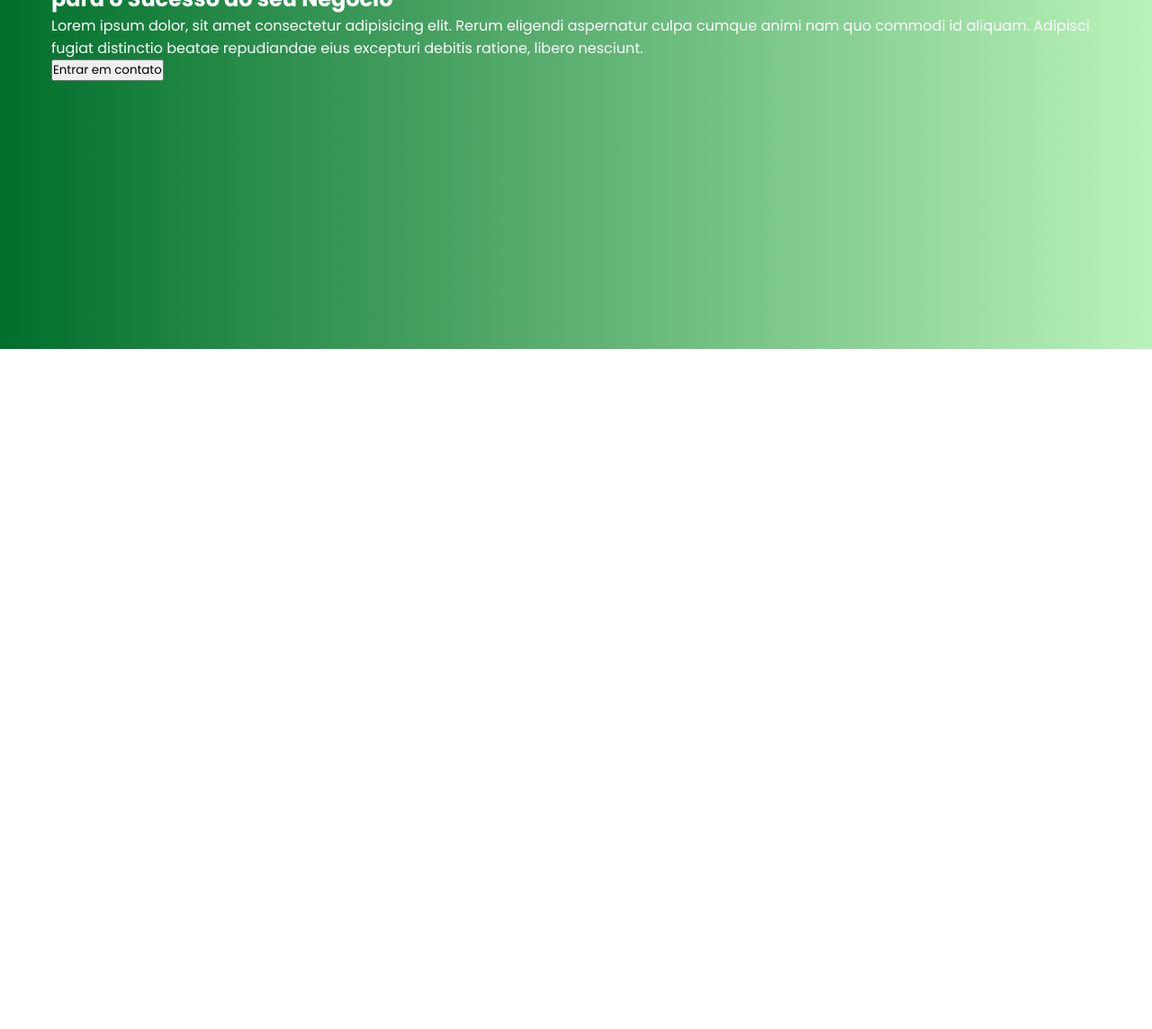
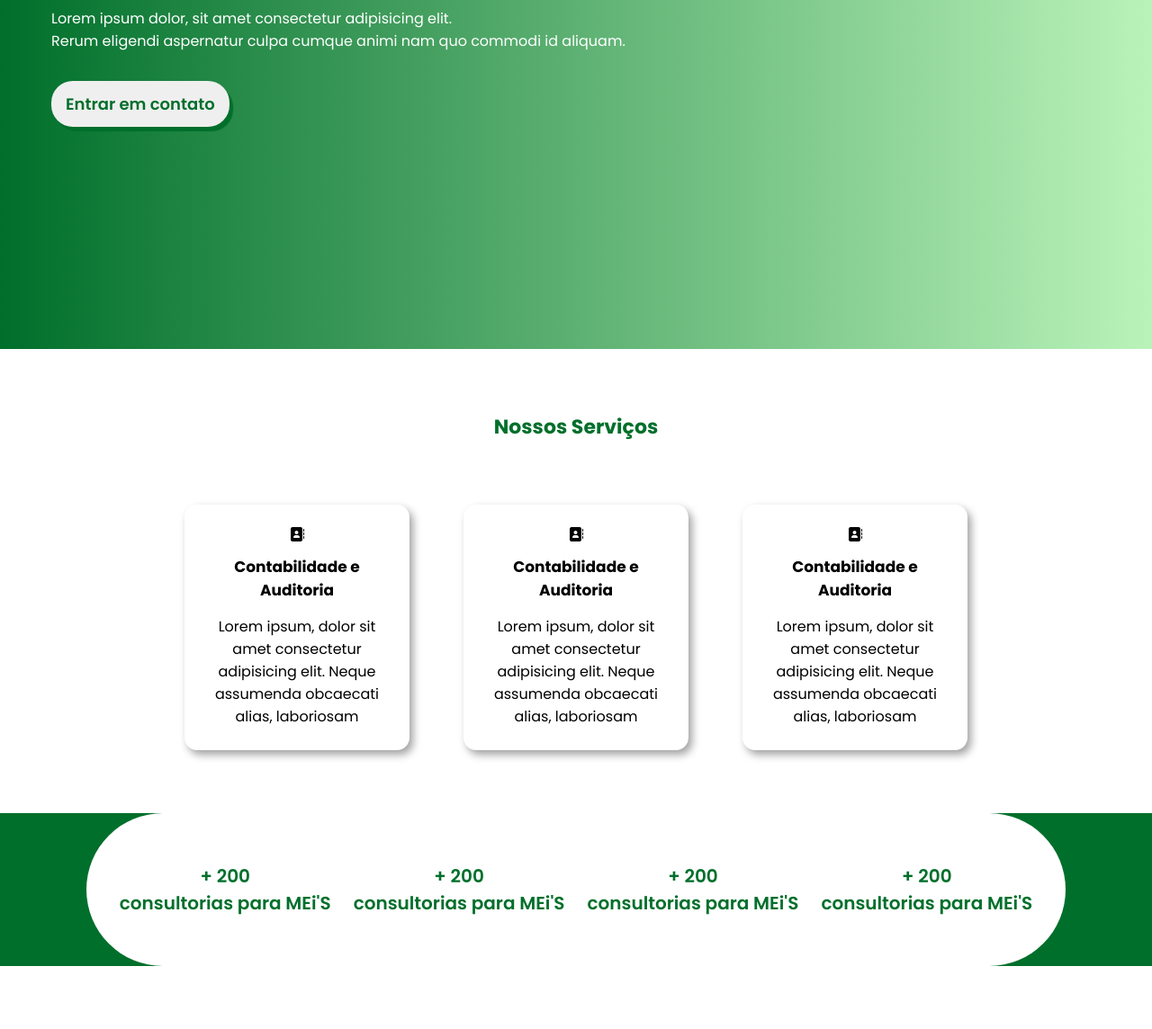
Before and after one commit to strvictor/landing-pages, a plain HTML site: page clone master contabilidade/index.html in a window 1280 px wide. Shown: the part 412-1556 px from the top of the page at 90% size. Before the commit the page ends 800 px from the top, so only its background shows below. Drawn offline with Linux system fonts and the light colour scheme.

Commit message:
finalizando 2 sessão

```diff
--- a/clone master contabilidade/index.html
+++ b/clone master contabilidade/index.html
@@ -5,6 +5,7 @@
     <meta name="viewport" content="width=device-width, initial-scale=1.0">
     <title>Master</title>
     <link rel="stylesheet" href="style.css">
+    <link rel="stylesheet" href="https://cdnjs.cloudflare.com/ajax/libs/font-awesome/6.5.1/css/all.min.css" integrity="sha512-DTOQO9RWCH3ppGqcWaEA1BIZOC6xxalwEsw9c2QQeAIftl+Vegovlnee1c9QX4TctnWMn13TZye+giMm8e2LwA==" crossorigin="anonymous" referrerpolicy="no-referrer" />
 </head>
 <body>
     <header>
@@ -24,11 +25,45 @@
     <main>
         <section class="section1">
             <h1>Contabilidade de Excelencia<br>para o Sucesso do seu Negocio</h1>
-            <p>Lorem ipsum dolor, sit amet consectetur adipisicing elit. Rerum eligendi aspernatur culpa cumque animi nam quo commodi id aliquam. Adipisci fugiat distinctio beatae repudiandae eius excepturi debitis ratione, libero nesciunt.</p>
+            <p>Lorem ipsum dolor, sit amet consectetur adipisicing elit.<br>Rerum eligendi aspernatur culpa cumque animi nam quo commodi id aliquam.</p>
             <button>Entrar em contato</button>
         </section>
 
-        <section>
+        <section class="section2">
+            <h2>Nossos Serviços</h2>
+            <div class="cards">
+                <div class="card">
+                    <i class="fa fa-address-book" aria-hidden="true"></i>
+                    <h4>Contabilidade e Auditoria</h4>
+                    <p>Lorem ipsum, dolor sit amet consectetur adipisicing elit. Neque assumenda obcaecati alias, laboriosam</p>
+                </div>
+                <div class="card">
+                    <i class="fa fa-address-book" aria-hidden="true"></i>
+                    <h4>Contabilidade e Auditoria</h4>
+                    <p>Lorem ipsum, dolor sit amet consectetur adipisicing elit. Neque assumenda obcaecati alias, laboriosam</p>
+                </div>
+                <div class="card">
+                    <i class="fa fa-address-book" aria-hidden="true"></i>
+                    <h4>Contabilidade e Auditoria</h4>
+                    <p>Lorem ipsum, dolor sit amet consectetur adipisicing elit. Neque assumenda obcaecati alias, laboriosam</p>
+                </div>
+            </div>
+            <div class="faixa">
+                <div class="conteudo-faixa">
+                    <p>
+                        + 200 <br>consultorias para MEi'S
+                    </p>
+                    <p>
+                        + 200 <br>consultorias para MEi'S
+                    </p>
+                    <p>
+                        + 200 <br>consultorias para MEi'S
+                    </p>
+                    <p>
+                        + 200 <br>consultorias para MEi'S
+                    </p>
+                </div>
+            </div>
         </section>
     </main>
     <footer>
--- a/clone master contabilidade/style.css
+++ b/clone master contabilidade/style.css
@@ -1,4 +1,5 @@
 @import url('https://fonts.googleapis.com/css2?family=Poppins:ital,wght@0,100;0,200;0,300;0,400;0,500;0,600;0,700;0,800;0,900;1,100;1,200;1,300;1,400;1,500;1,600;1,700;1,800;1,900&display=swap');
+
 
 :root {
     --collor-green: #006f2b;
@@ -11,6 +12,7 @@
     padding: 0;
     font-family: "Poppins", sans-serif;
     text-decoration: none;
+
 }
 
 header {
@@ -18,24 +20,22 @@ header {
     height: 60px;
     display: flex;
     justify-content: center;
-
 }
 
 .box-nav {
-    /* background-color: #006f2b; */
     width: 85%;
     height: 100%;
     display: flex;
     flex-direction: row;
     align-items: center;
     justify-content: space-between;
-
 }
 
 .logo {
     color: var(--collor-green);
     font-weight: 600;
 }
+
 .itens {
     display: flex;
     text-decoration: none;
@@ -53,6 +53,7 @@ main {
     width: 100vw;
     height: auto;
 }
+
 .section1 {
     height: calc(100vh - 60px);
     background: linear-gradient(to right, var(--collor-green), var(--collor-green-gradient));
@@ -63,3 +64,94 @@ main {
     align-items: flex-start;
     justify-content: center;
 }
+
+.section1 > h1 {
+    font-size: 30px;
+    margin-bottom: 22px;
+}
+
+.section1 button {
+    cursor: pointer;
+    border: none;
+    padding: 12px 16px;
+    border-radius: 24px;
+    color: var(--collor-green);
+    font-weight: 600;
+    font-size: 18px;
+    margin-top: 32px;
+    transition: all .6s;
+    box-shadow: 4px 5px 1px var(--collor-green);
+}
+
+.section1 button:hover {
+    color: var(--collor-white);
+    background-color: var(--collor-green);
+    box-shadow: none;
+}
+
+.section2 {
+    width: 100%;
+    /* padding: 0 57px; */
+    height: auto;
+    display: flex;
+    align-items: center;
+    flex-direction: column;
+}
+
+.section2 > h2 {
+    color: var(--collor-green);
+    font-size: 22px;
+    margin-top: 70px;
+    margin-bottom: 70px;
+}
+
+.cards {
+    display: flex;
+    flex-direction: row;
+    align-items: center;
+    justify-content: center;
+    gap: 60px;
+}
+
+.card {
+    width: 200px;
+    height: auto;
+    gap: 15px;
+    padding: 25px;
+    border-radius: 14px;
+    display: flex;
+    flex-direction: column;
+    align-items: center;
+    justify-content: center;
+    box-shadow: 4px 5px 10px rgba(0, 0, 0, 0.373);
+    text-align: center;
+}
+
+.card > h4 {
+    font-size: 17px;
+}
+
+.faixa {
+    width: 100%;
+    height: 170px;
+    background-color: var(--collor-green);
+    display: flex;
+    justify-content: center;
+    margin-top: 70px;
+    margin-bottom: 70px;
+}
+
+.conteudo-faixa {
+    height: 100%;
+    width: 85%;
+    display: flex;
+    align-items: center;
+    justify-content: center;
+    gap: 25px;
+    text-align: center;
+    background-color: var(--collor-white);
+    color: var(--collor-green);
+    font-weight: 600;
+    font-size: 20px;
+    border-radius: 100px;
+}
```
